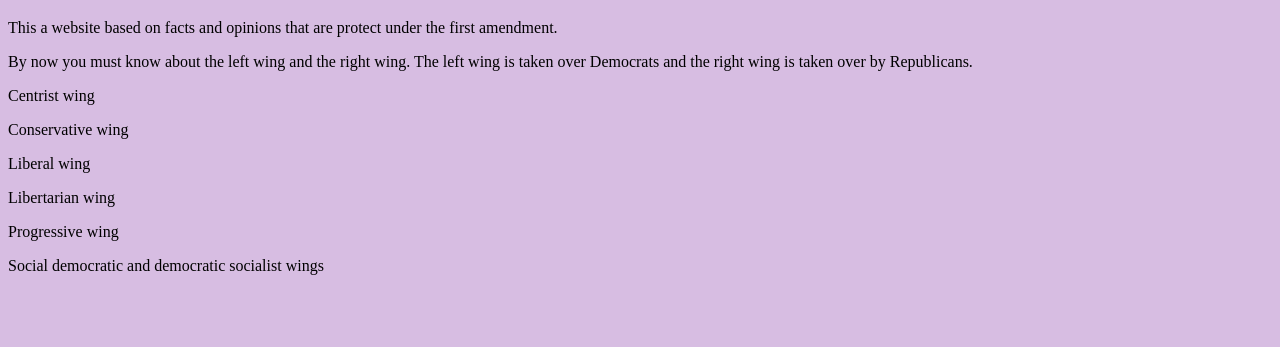
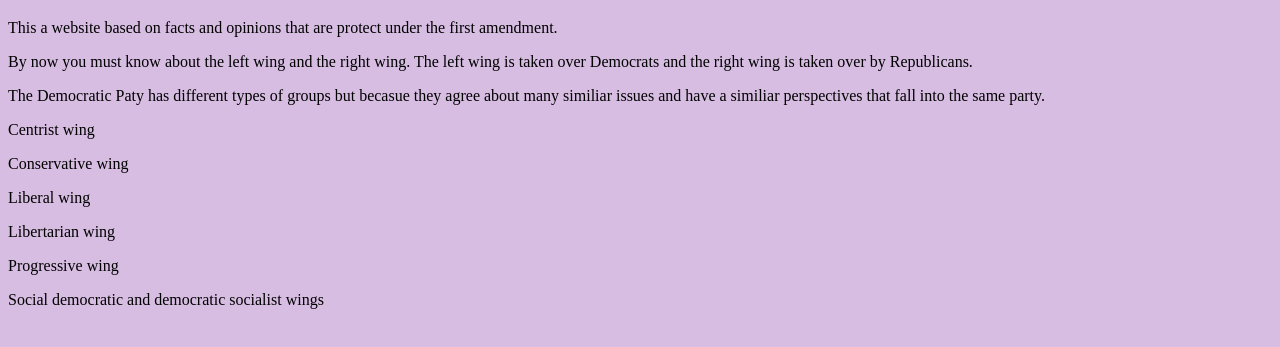
Before and after one commit to rightwing7/rightwing.github.io, a plain HTML site: page index.html in a window 1280 px wide. Shown: the part 61-408 px from the top of the page. Drawn offline with Linux system fonts and the light colour scheme.

Commit message:
Update index.html

```diff
--- a/index.html
+++ b/index.html
@@ -5,7 +5,8 @@
 <h1>The Modern Conservative Site </h1>
   <p> This a website based on facts and opinions that are protect under the first amendment. </p>
 <p> By now you must know about the left wing and the right wing. The left wing is taken over Democrats and the right wing is taken over by Republicans.  </p>
-<p>	Centrist wing </p>
+  <p>  The Democratic Paty has different types of groups but becasue they agree about many similiar issues and have a similiar perspectives that fall into the same party. </p>
+  <p>	Centrist wing </p>
 <p>Conservative wing</p>
 <p>Liberal wing</p>
 <p>Libertarian wing</p>
```
